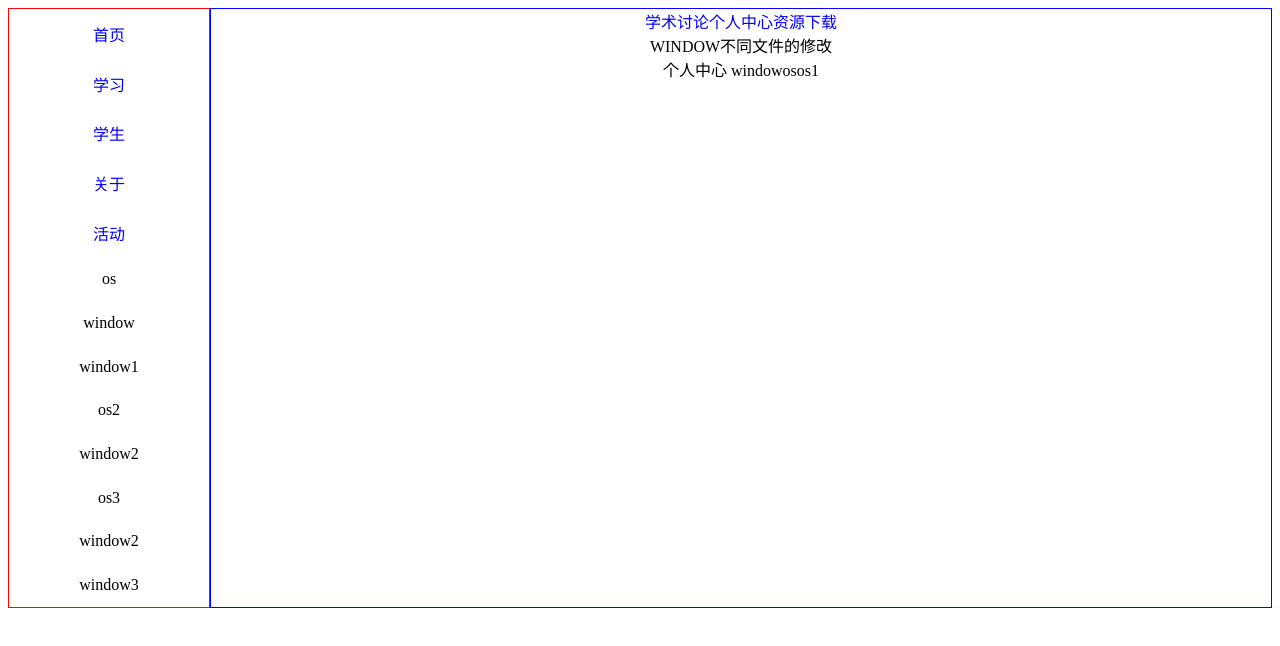
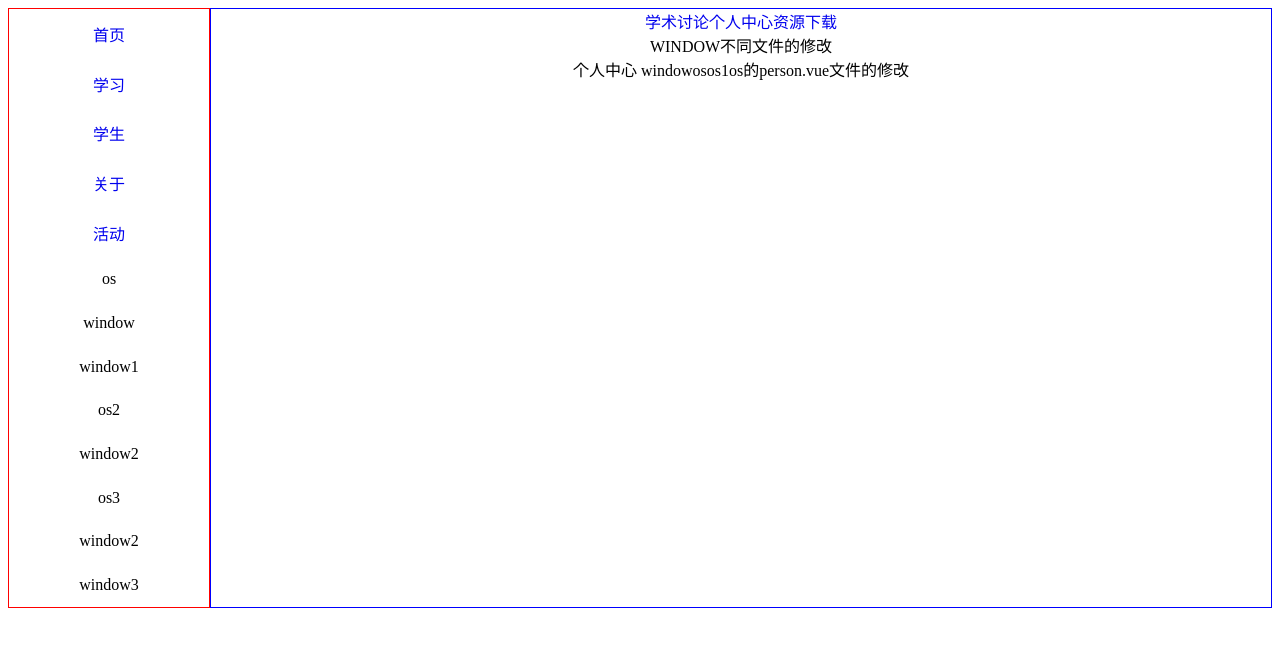
Before and after one commit to xudunyao/vue-router, a Vue app: page /activity/person in a window 1280 px wide. Shown: the top 646 px of the page. Built offline with nearby package versions, Linux system fonts and the light colour scheme.

Commit message:
os的person.vue文件的修改

```diff
--- a/src/components/Person.vue
+++ b/src/components/Person.vue
@@ -4,5 +4,6 @@
         <span>window</span>
         <span>os</span>
         <span>os1</span>
+        <span>os的person.vue文件的修改</span>
     </div>
 </template>
```
